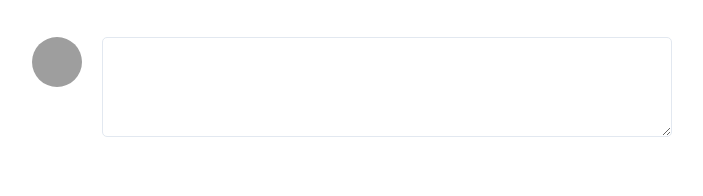
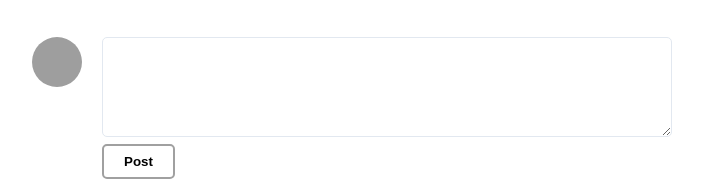
Before and after one commit to huynamboz/task-product, a plain HTML site: page index.html in a window 1280 px wide. Shown: the part 2397-2593 px from the top of the page, without its empty margins (96-799 px from the left). Before the commit the page ends 2554 px from the top, so only its background shows below. Drawn offline with Linux system fonts and the light colour scheme; grey boxes are pictures that could not be loaded.

Commit message:
fix smth

```diff
--- a/assets/style.css
+++ b/assets/style.css
@@ -141,6 +141,7 @@ body {
 .breadcrumb {
   display: flex;
   align-items: center;
+  flex-wrap: wrap;
 }
 
 .breadcrumb__item {
@@ -499,10 +500,26 @@ body {
   border-radius: 50%;
   object-fit: cover;
 }
-.comment-box textarea {
+.comment-box .box-cmt {
+  width: 100%;
+}
+.comment-box .box-cmt textarea {
   width: 100%;
   height: 100px;
   border: 1px solid var(--gray-300);
   border-radius: 5px;
   padding: 10px;
 }
+.comment-box .box-cmt button {
+  width: 100%;
+  height: 35px;
+  border: none;
+  font-weight: 600;
+  border-radius: 2px;
+  cursor: pointer;
+  background-color: transparent;
+  border: 2px solid #a0a0a0;
+  border-radius: 5px;
+  width: fit-content;
+  padding: 2px 20px;
+}
--- a/index.html
+++ b/index.html
@@ -288,7 +288,12 @@
           <img src="https://picsum.photos/536/354" alt="">
         </div>
         <!-- comment -->
-        <textarea name="" id="" ></textarea>
+        <div class="box-cmt">
+          <textarea name="" id="" ></textarea>
+          <div class="box-cmt--action">
+            <button>Post</button>
+          </div>
+        </div>
       </div>
     </div>
     <!-- card -->
```
